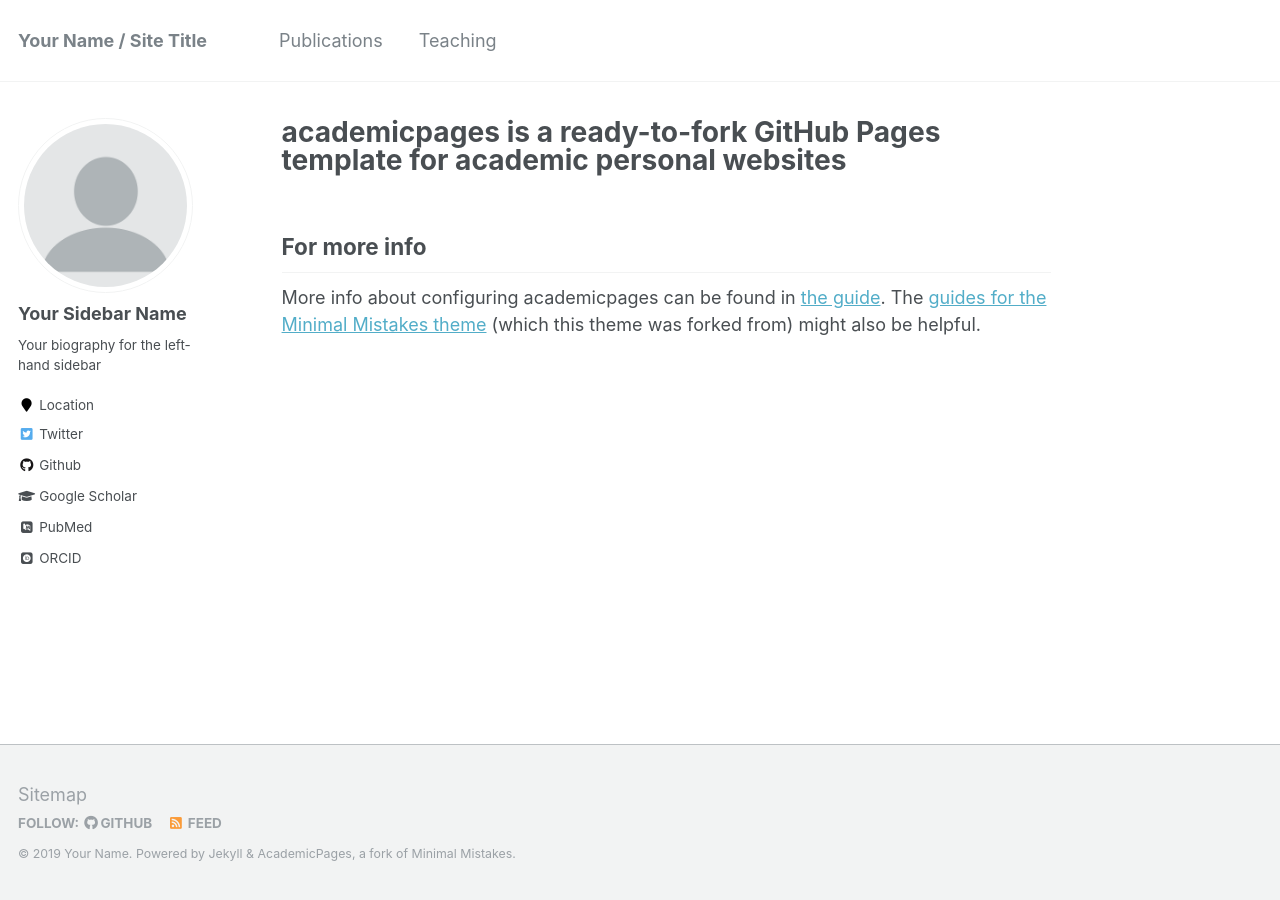
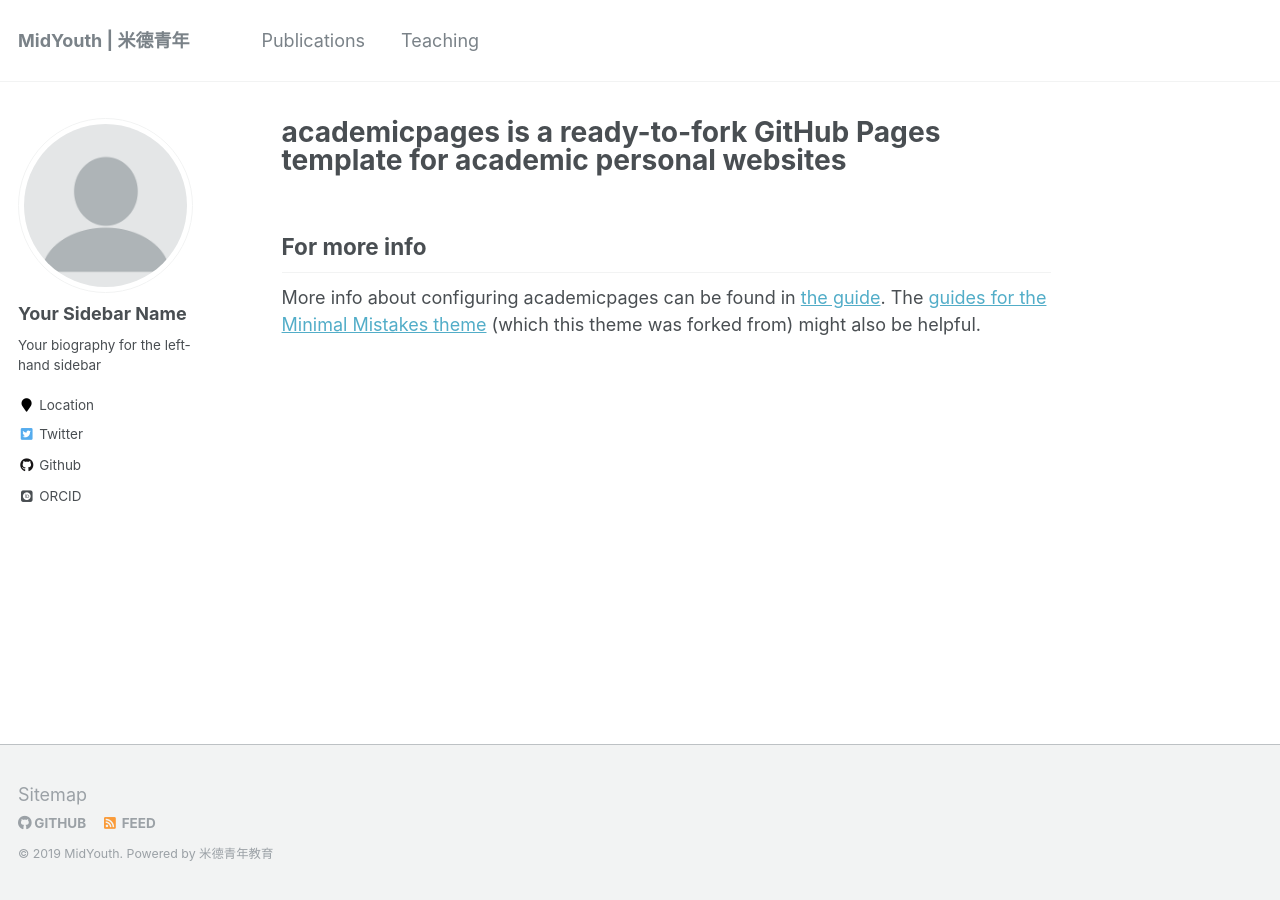
Before and after one commit to midyouth/midyouth.github.io, a Jekyll site: the page built from _pages/about.md, in a window 1280 px wide. Built offline with Jekyll 4.4.1, drawn with Linux system fonts in a browser that asks for light colours; some web fonts are replaced.

```diff
--- a/_config.yml
+++ b/_config.yml
@@ -6,14 +6,14 @@
 # `jekyll serve`. If you change this file, please restart the server process.
 
 # Site Settings
-locale                   : "en-US"
-title                    : "Your Name / Site Title"
+locale                   : "ch"
+title                    : "MidYouth | 米德青年"
 title_separator          : "-"
-name                     : &name "Your Name"
-description              : &description "personal description"
-url                      : https://academicpages.github.io # the base hostname & protocol for your site e.g. "https://mmistakes.github.io"
+name                     : &name "MidYouth"
+description              : &description "米德青年教育，最有情怀和愿景的素质教育提供商"
+url                      : https://midyouth.github.io # the base hostname & protocol for your site e.g. "https://mmistakes.github.io"
 baseurl                  : "" # the subpath of your site, e.g. "/blog"
-repository               : "academicpages/academicpages.github.io"
+repository               : "midyouth/midyouth.github.io"
 teaser                   :  # filename of teaser fallback teaser image placed in /images/, .e.g. "500x300.png"
 breadcrumbs              : false # true, false (default)
 words_per_minute         : 160
@@ -84,18 +84,9 @@ author:
   avatar           : "profile.png"
   bio              : "Your biography for the left-hand sidebar"
   location         : "Location"
-  employer         :
-  pubmed           : "https://www.ncbi.nlm.nih.gov/pubmed/?term=john+snow"
-  googlescholar    : "http://yourfullgooglescholarurl.com"
+
   email            :
-  researchgate     :  # example: "https://www.researchgate.net/profile/yourprofile"
-  uri              :
-  bitbucket        :
-  codepen          :
-  dribbble         :
-  flickr           :
-  facebook         :
-  foursquare       :
+
   github           : "academicpages"
   google_plus      :
   keybase          :
--- a/_includes/footer.html
+++ b/_includes/footer.html
@@ -21,4 +21,4 @@
   </ul>
 </div>
 
-<div class="page__footer-copyright">&copy; {{ site.time | date: '%Y' }} {{ site.name | default: site.title }}. {{ site.data.ui-text[site.locale].powered_by | default: "Powered by" }} <a href="http://jekyllrb.com" rel="nofollow">Jekyll</a> &amp; <a href="https://github.com/academicpages/academicpages.github.io">AcademicPages</a>, a fork of <a href="https://mademistakes.com/work/minimal-mistakes-jekyll-theme/" rel="nofollow">Minimal Mistakes</a>.</div>
+<div class="page__footer-copyright">&copy; {{ site.time | date: '%Y' }} {{ site.name | default: site.title }}. {{ site.data.ui-text[site.locale].powered_by | default: "Powered by" }} 米德青年教育</div>
```
